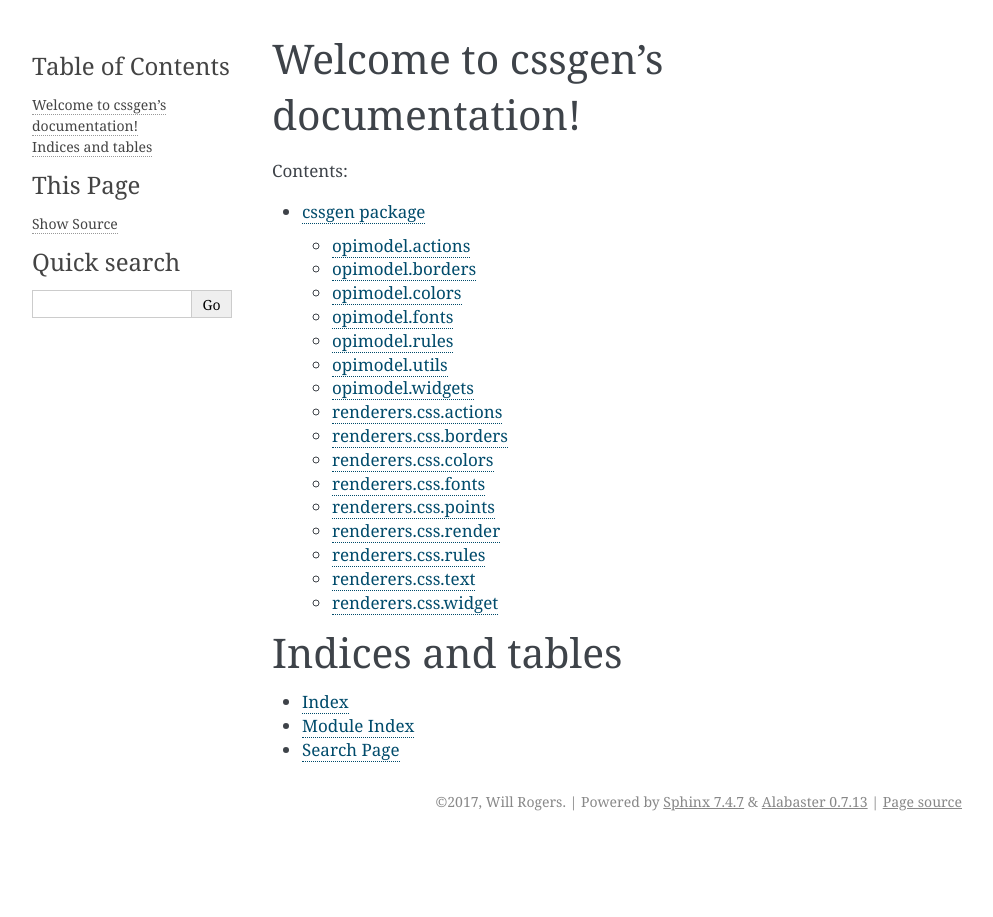
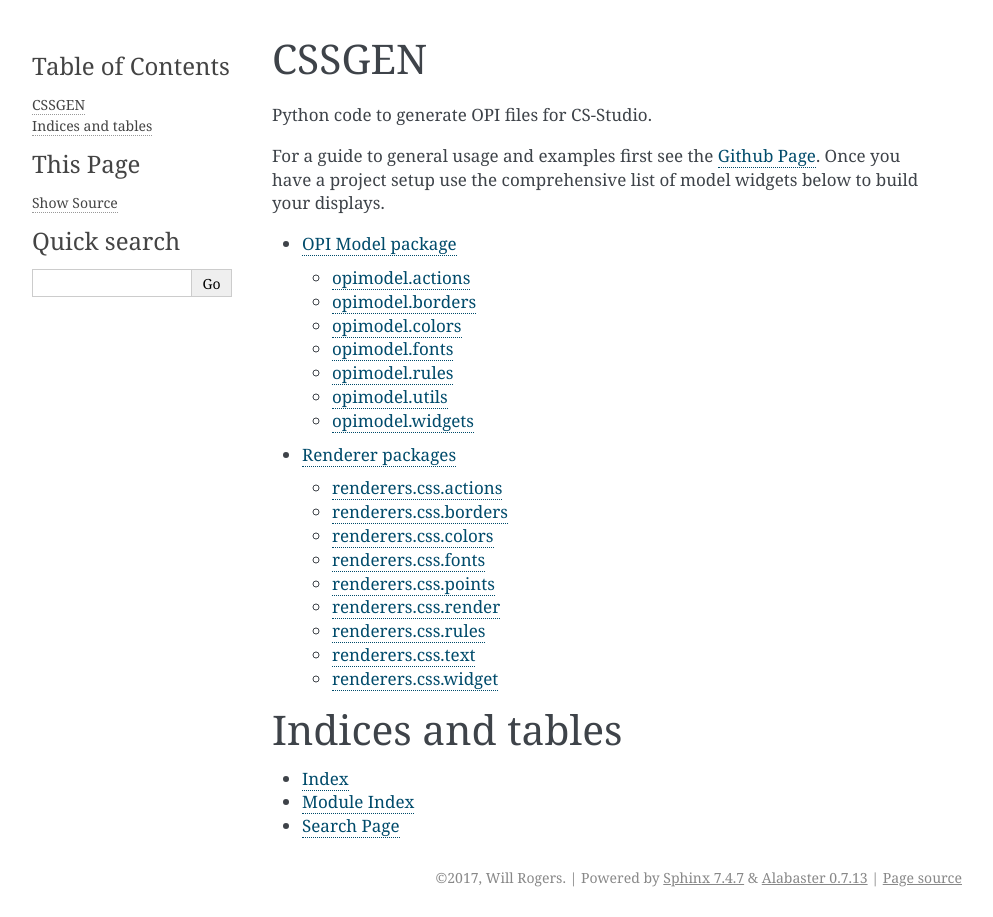
Before and after one commit to archman/opi-generator, a Sphinx documentation site: the page built from docs/index.rst, in a window 1280 px wide. Shown: the whole page, without its empty margins (148-1141 px from the left). Built offline with Sphinx 7.4.7, drawn with Linux system fonts in a browser that asks for light colours.

Commit message:
Improved textual information

```diff
--- a/docs/cssgen.rst
+++ b/docs/cssgen.rst
@@ -1,5 +1,5 @@
-cssgen package
-==============
+OPI Model package
+=================
 
 opimodel.actions
 -----------------------
@@ -56,6 +56,10 @@
     :members:
     :undoc-members:
     :show-inheritance:
+
+
+Renderer packages
+=================
 
 renderers.css.actions
 -----------------------
--- a/docs/index.rst
+++ b/docs/index.rst
@@ -1,18 +1,17 @@
-.. cssgen documentation master file, created by
-   sphinx-quickstart on Wed Aug 23 14:47:14 2017.
-   You can adapt this file completely to your liking, but it should at least
-   contain the root `toctree` directive.
-
-Welcome to cssgen's documentation!
+CSSGEN
 ==================================
 
-Contents:
+Python code to generate OPI files for CS-Studio.
+
+For a guide to general usage and examples first see the
+`Github Page <https://github.com/dls-controls/cssgen>`_.
+Once you have a project setup use the comprehensive list
+of model widgets below to build your displays.
 
 .. toctree::
    :maxdepth: 2
 
    cssgen
-
 
 
 Indices and tables
```
